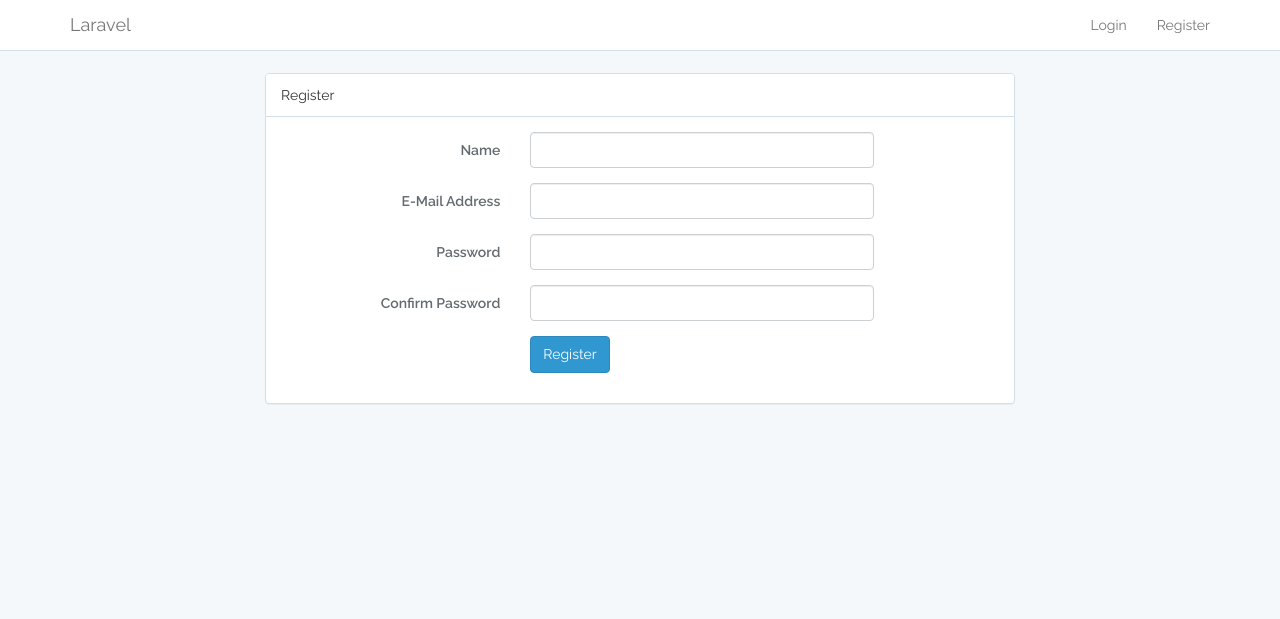
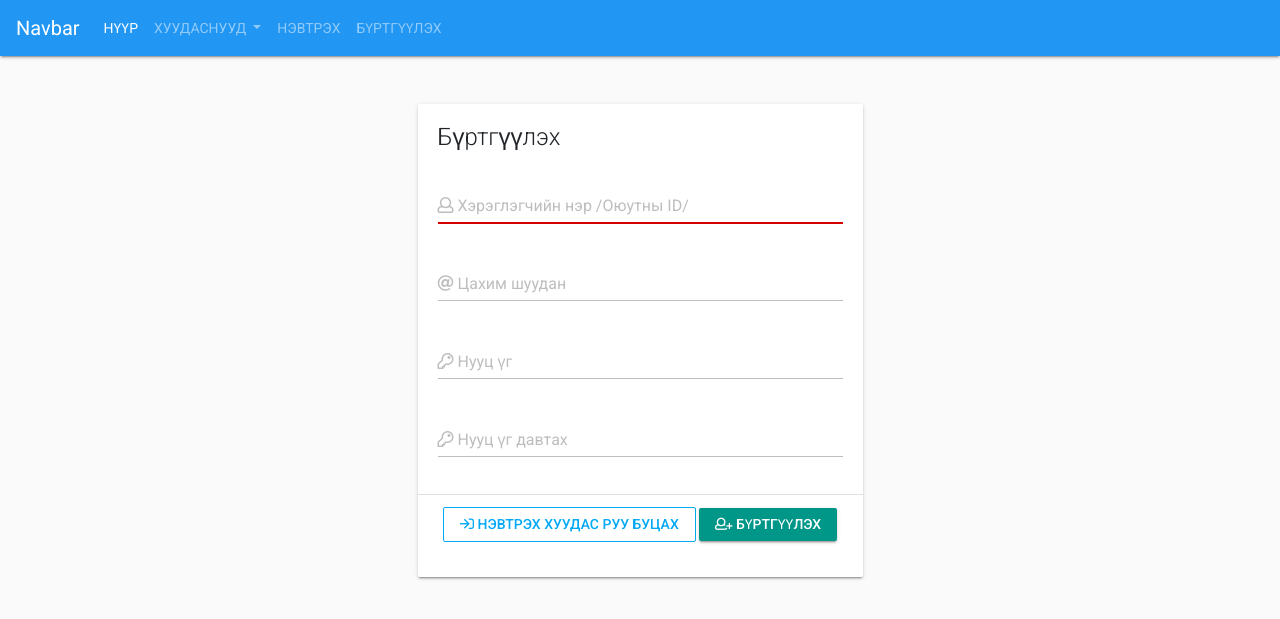
Before and after one commit to bilguun0203/transcription-web, a Laravel app: page /register in a window 1280 px wide. Shown: the top 619 px of the page. Run offline with Laravel 8, Linux system fonts and the light colour scheme; some libraries are stand-ins or nearby versions.

Commit message:
Нэвтрэх, бүртгүүлэх хуудасны загвар

```diff
--- a/app/Providers/AppServiceProvider.php
+++ b/app/Providers/AppServiceProvider.php
@@ -3,6 +3,7 @@
 namespace App\Providers;
 
 use Illuminate\Support\ServiceProvider;
+use Illuminate\Support\Facades\Schema;
 
 class AppServiceProvider extends ServiceProvider
 {
@@ -13,7 +14,7 @@ class AppServiceProvider extends ServiceProvider
      */
     public function boot()
     {
-        //
+        Schema::defaultStringLength(191);
     }
 
     /**
--- a/resources/views/auth/register.blade.php
+++ b/resources/views/auth/register.blade.php
@@ -1,77 +1,53 @@
-@extends('layouts.app')
+@extends('transcription.layout.main')
+
+@section('title', 'Prototype - Register')
 
 @section('content')
-<div class="container">
-    <div class="row">
-        <div class="col-md-8 col-md-offset-2">
-            <div class="panel panel-default">
-                <div class="panel-heading">Register</div>
-
-                <div class="panel-body">
+    <div class="container" style="margin-top: 20px;">
+        <!--<div class="row">-->
+        <div class="row justify-content-center mt-5">
+            <div class="col-md-5 col-sm-8 col-xs-12">
+                <div class="card">
                     <form class="form-horizontal" method="POST" action="{{ route('register') }}">
+                        <div class="card-body">
+                            <h4 class="card-title">Бүртгүүлэх</h4>
                             {{ csrf_field() }}
 
                             <div class="form-group{{ $errors->has('name') ? ' has-error' : '' }}">
-                            <label for="name" class="col-md-4 control-label">Name</label>
-
-                            <div class="col-md-6">
-                                <input id="name" type="text" class="form-control" name="name" value="{{ old('name') }}" required autofocus>
-
+                                <label for="name" class="bmd-label-floating"><i class="far fa-user"></i> Хэрэглэгчийн нэр /Оюутны ID/</label>
+                                <input type="text" class="form-control" name="name" id="name" aria-describedby="name" value="{{ old('name') }}" required autofocus>
                                 @if ($errors->has('name'))
-                                    <span class="help-block">
-                                        <strong>{{ $errors->first('name') }}</strong>
-                                    </span>
+                                    <small class="bmd-help">{{ $errors->first('name') }}</small>
                                 @endif
                             </div>
-                        </div>
-
                             <div class="form-group{{ $errors->has('email') ? ' has-error' : '' }}">
-                            <label for="email" class="col-md-4 control-label">E-Mail Address</label>
-
-                            <div class="col-md-6">
-                                <input id="email" type="email" class="form-control" name="email" value="{{ old('email') }}" required>
-
+                                <label for="email" class="bmd-label-floating"><i class="far fa-at"></i> Цахим шуудан</label>
+                                <input type="email" class="form-control" name="email" id="email" aria-describedby="email" value="{{ old('email') }}" required>
                                 @if ($errors->has('email'))
-                                    <span class="help-block">
-                                        <strong>{{ $errors->first('email') }}</strong>
-                                    </span>
+                                    <small class="bmd-help">{{ $errors->first('email') }}</small>
                                 @endif
                             </div>
-                        </div>
-
                             <div class="form-group{{ $errors->has('password') ? ' has-error' : '' }}">
-                            <label for="password" class="col-md-4 control-label">Password</label>
-
-                            <div class="col-md-6">
-                                <input id="password" type="password" class="form-control" name="password" required>
-
+                                <label for="password" class="bmd-label-floating"><i class="far fa-key"></i> Нууц үг</label>
+                                <input type="password" class="form-control" name="password" id="password" aria-describedby="password" required>
                                 @if ($errors->has('password'))
-                                    <span class="help-block">
-                                        <strong>{{ $errors->first('password') }}</strong>
-                                    </span>
+                                    <small class="bmd-help">{{ $errors->first('password') }}</small>
                                 @endif
                             </div>
-                        </div>
-
                             <div class="form-group">
-                            <label for="password-confirm" class="col-md-4 control-label">Confirm Password</label>
-
-                            <div class="col-md-6">
-                                <input id="password-confirm" type="password" class="form-control" name="password_confirmation" required>
+                                <label for="password-confirm" class="bmd-label-floating"><i class="far fa-key"></i> Нууц үг давтах</label>
+                                <input type="password" class="form-control" name="password_confirmation" id="password-confirm" aria-describedby="password-confirm" required>
+                                {{--<small class="bmd-help">******</small>--}}
                             </div>
                         </div>
-
-                        <div class="form-group">
-                            <div class="col-md-6 col-md-offset-4">
-                                <button type="submit" class="btn btn-primary">
-                                    Register
-                                </button>
-                            </div>
+                        <div class="card-footer text-center">
+                            <a href="{{ route('login') }}" class="btn btn-outline-info"><i class="far fa-sign-in"></i> Нэвтрэх хуудас руу буцах</a>
+                            <button type="submit" class="btn btn-raised btn-primary"><i class="far fa-user-plus"></i> Бүртгүүлэх</button>
                         </div>
                     </form>
                 </div>
             </div>
         </div>
-    </div>
+        <!--</div>-->
     </div>
 @endsection
--- a/resources/views/transcription/index.blade.php
+++ b/resources/views/transcription/index.blade.php
@@ -7,8 +7,8 @@
         <!--<div class="row">-->
         <div class="row justify-content-center mt-5">
             <div class="col-md-5 col-sm-8 col-xs-12">
-                <a href="#" class="btn btn-outline-primary btn-block">Нэвтрэх хуудас</a>
-                <a href="#" class="btn btn-outline-secondary btn-block">Бүртгүүлэх хуудас</a>
+                <a href="{{ route('login') }}" class="btn btn-outline-primary btn-block">Нэвтрэх хуудас</a>
+                <a href="{{ route('register') }}" class="btn btn-outline-secondary btn-block">Бүртгүүлэх хуудас</a>
                 <a href="{{ route('validation') }}" class="btn btn-outline-info btn-block">Transcribe хийх хуудас</a>
                 <a href="{{ route('validation') }}" class="btn btn-outline-danger btn-block">Шалгах хэсэг</a>
 
--- a/resources/views/transcription/layout/main.blade.php
+++ b/resources/views/transcription/layout/main.blade.php
@@ -42,12 +42,36 @@
                     Хуудаснууд
                 </a>
                 <div class="dropdown-menu" aria-labelledby="navbarDropdownMenuLink">
-                    <a class="dropdown-item" href="#">Нэвтрэх</a>
-                    <a class="dropdown-item" href="#">Бүртгүүлэх</a>
+                    <a class="dropdown-item" href="{{ route('login') }}">Нэвтрэх</a>
+                    <a class="dropdown-item" href="{{ route('register') }}">Бүртгүүлэх</a>
                     <a class="dropdown-item" href="{{ route('audio') }}">Transcribe</a>
                     <a class="dropdown-item" href="{{ route('validation') }}">Шалгах</a>
                 </div>
             </li>
+        </ul>
+        <ul class="navbar-nav navbar-right">
+            @guest
+                <li class="nav-item"><a class="nav-link" href="{{ route('login') }}">Нэвтрэх</a></li>
+                <li class="nav-item"><a class="nav-link" href="{{ route('register') }}">Бүртгүүлэх</a></li>
+            @else
+                <li class="nav-item dropdown">
+                    <a class="nav-link dropdown-toggle" href="#" id="navbarDropdownMenuLink" data-toggle="dropdown" aria-haspopup="true" aria-expanded="false">
+                        <i class="far fa-user"></i> {{ Auth::user()->name }}
+                    </a>
+                    <div class="dropdown-menu" aria-labelledby="navbarDropdownMenuLink">
+                        <div class="dropdown-item">
+                            <a href="{{ route('logout') }}"
+                               onclick="event.preventDefault();document.getElementById('logout-form').submit();">
+                                Гарах
+                            </a>
+
+                            <form id="logout-form" action="{{ route('logout') }}" method="POST" style="display: none;">
+                                {{ csrf_field() }}
+                            </form>
+                        </div>
+                    </div>
+                </li>
+            @endguest
         </ul>
     </div>
 </nav>
--- a/routes/web.php
+++ b/routes/web.php
@@ -15,6 +15,10 @@ Route::get('/', function () {
     return view('transcription.index');
 })->name('index');
 
+Route::get('/home', function () {
+    return view('transcription.index');
+})->name('home');
+
 Route::get('/audio', function () {
     return view('transcription.audio');
 })->name('audio');
@@ -24,4 +28,4 @@ Route::get('/validation', function () {
 })->name('validation');
 Auth::routes();
 
-Route::get('/home', 'HomeController@index')->name('home');
+//Route::get('/home', 'HomeController@index')->name('home');
```
Also changed, not shown: resources/views/auth/login.blade.php (+22 -39 lines). Lines whose indentation alone changed are shown as unchanged.
